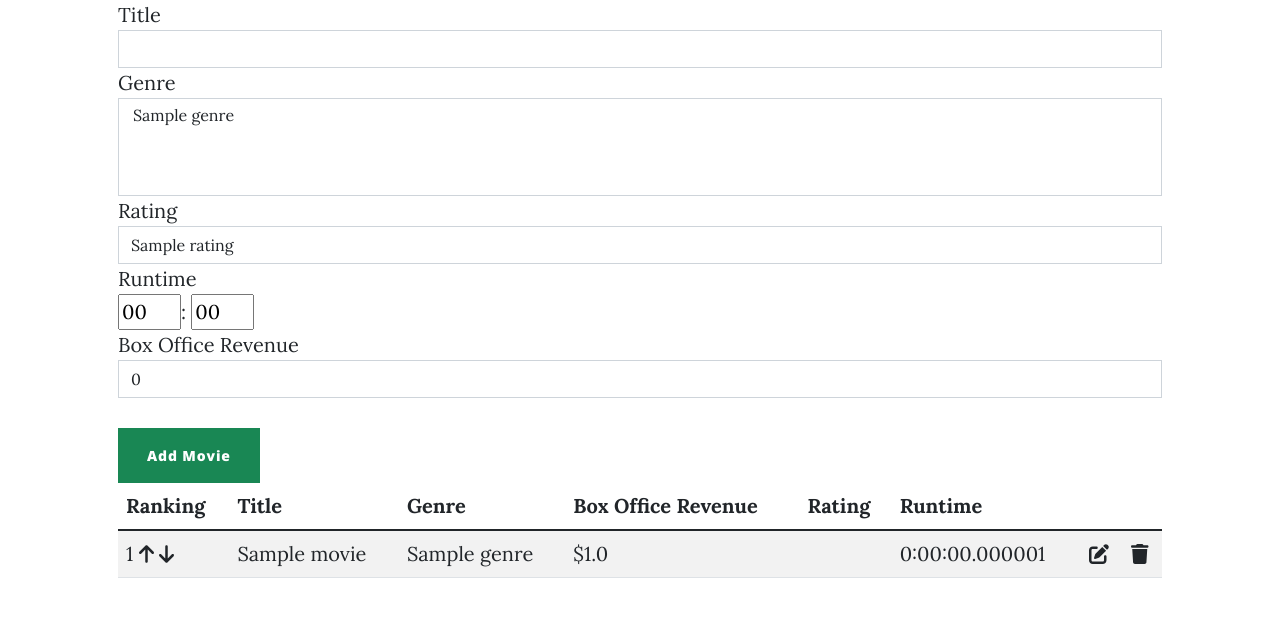
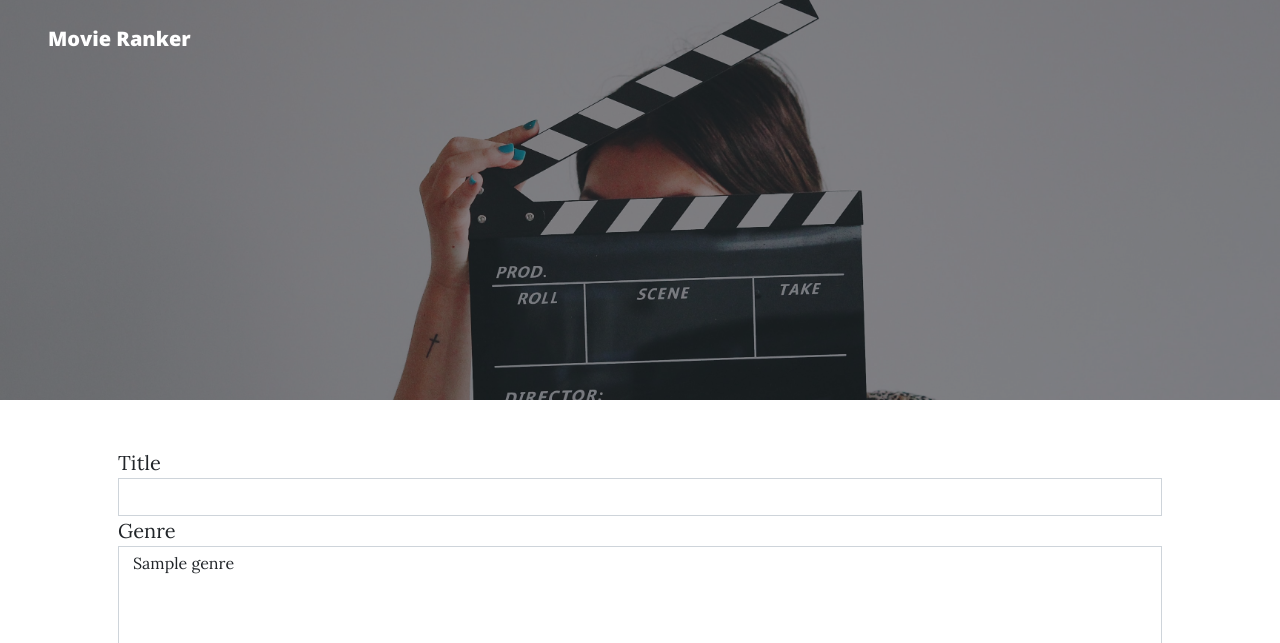
Before and after one commit to btpxii/IS403-Final-Project, a Django app: page / in a window 1280 px wide. Shown: the top 643 px of the page. Before the commit the page ends 578 px from the top, so only its background shows below. Run offline with Django 4.2, Linux system fonts and the light colour scheme; tables that the repository leaves empty hold one stand-in row (values such as "Sample post"); some libraries are stand-ins or nearby versions.

Commit message:
coppied over formatting from intex

```diff
--- a/templates/base.html
+++ b/templates/base.html
@@ -17,8 +17,19 @@
         <link href="{% static 'css/styles.css' %}" rel="stylesheet" />
     </head>
     <body>
-        <nav>
+        <nav class="navbar navbar-expand-lg navbar-light" id="mainNav">
+            <div class="container-fluid px-4 px-lg-5">
+                <a class="navbar-brand py-3" href="{% url 'index' %}">Movie Ranker</a>
+            </div>
         </nav>
+        <header class="masthead" style="background-image: {% block header-img %}{% endblock %}">
+            <div class="container position-relative px-4 px-lg-5">
+                <div class="row gx-4 gx-lg-5 justify-content-center">
+                    <div class="col-md-10 col-lg-8 col-xl-7">
+                    </div>
+                </div>
+            </div>
+        </header>
         <div class="container px-4 px-lg-5 justify-content-center">
             {% block content %}
             {% endblock %}
--- a/templates/editMovie.html
+++ b/templates/editMovie.html
@@ -1,5 +1,6 @@
 {% extends 'base.html'%}
 {% load static %}
+{% block header-img %}url({% static 'img/movies.jpg' %}){% endblock %}
 {% block content %}
     <form class="form-group" method="POST">
         {% csrf_token %}
--- a/templates/index.html
+++ b/templates/index.html
@@ -1,5 +1,6 @@
 {% extends 'base.html'%}
 {% load static %}
+{% block header-img %}url({% static 'img/movies.jpg' %}){% endblock %}
 {% block content %}
     <form class="form-group" method="POST">
         {% csrf_token %}
```
Also changed, not shown: movieranker/static/img/movies.jpg (added), static/img/movies.jpg (added).
